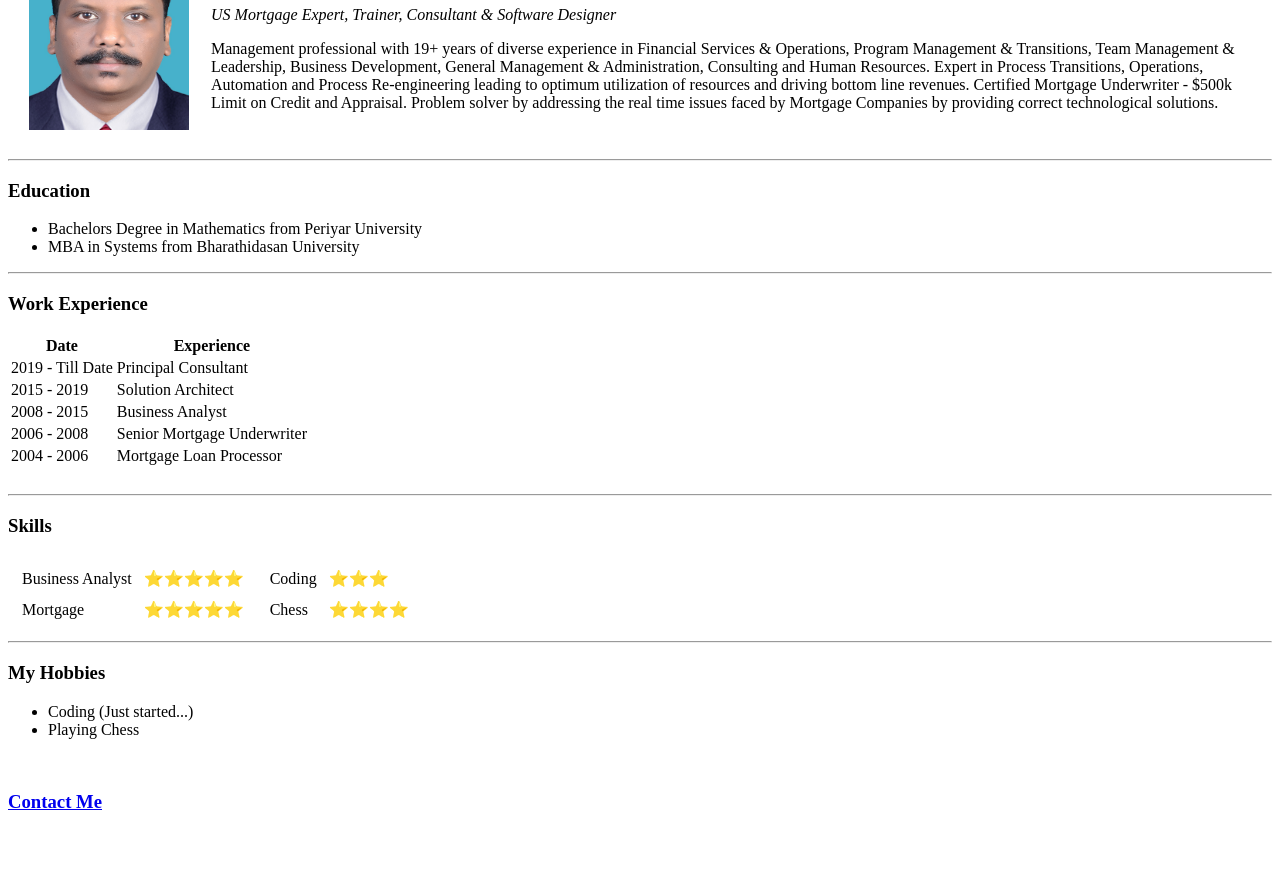
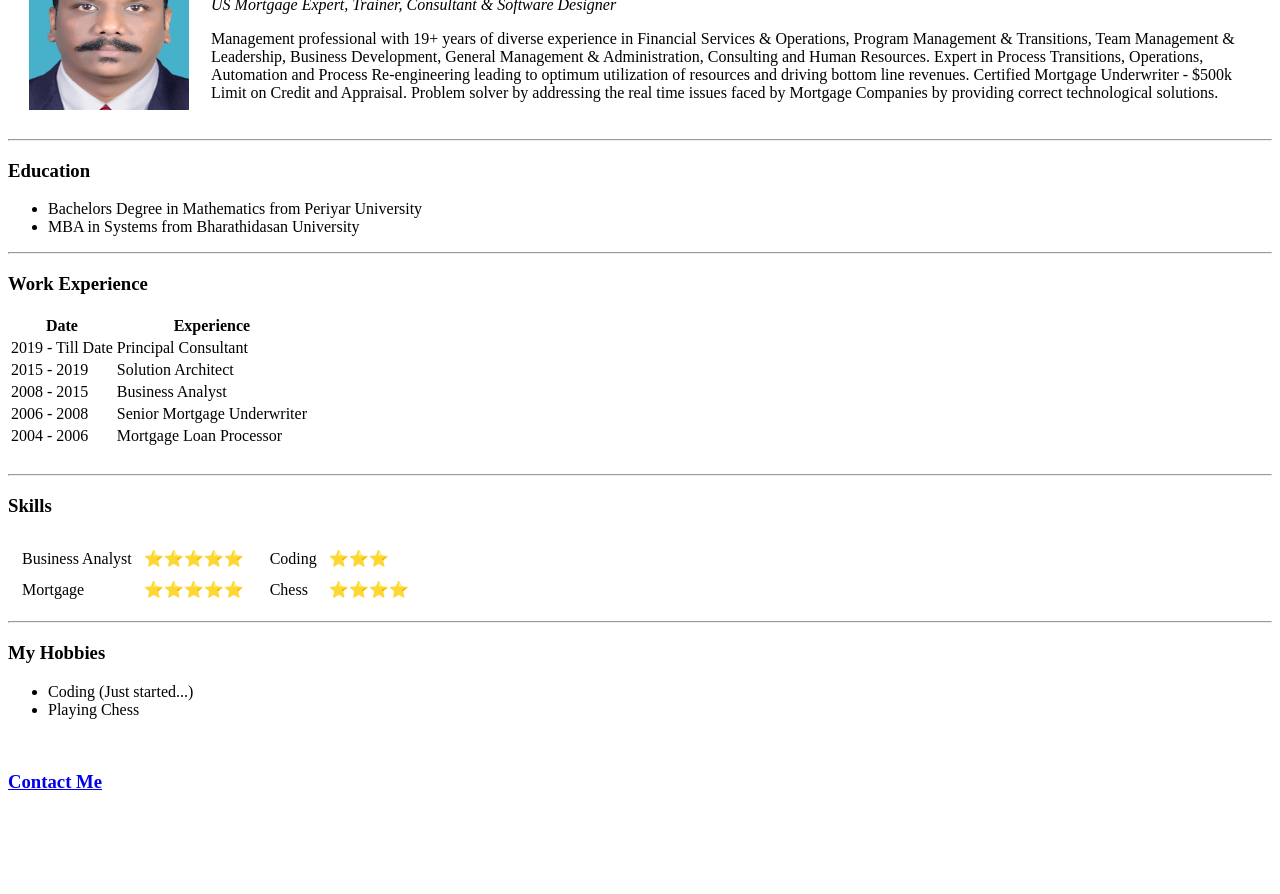
Before and after one commit to sendilcoder/cv, a plain HTML site: page index.html in a window 1280 px wide. Shown: the part 99-993 px from the top of the page. Drawn offline with Linux system fonts and the light colour scheme.

Commit message:
Update index.html

```diff
--- a/index.html
+++ b/index.html
@@ -15,7 +15,7 @@
     <tr>
       <td>
         <!--img src="image\manisha1.jpg" alt="Manishu"-->
-        <img src="image\Sendil1.jpg" alt="Sendil" style="width:160px;height:200px;">
+        <img src="image\Sendil1.jpg" alt="Sendil" style="width:160px;height:180px;">
       </td>
       <td>
         <h1>Sendil Kumar</h1>
```
